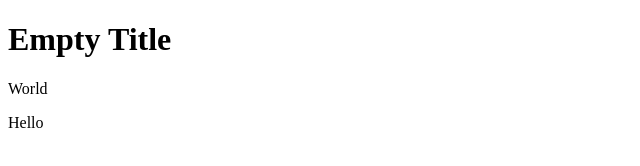
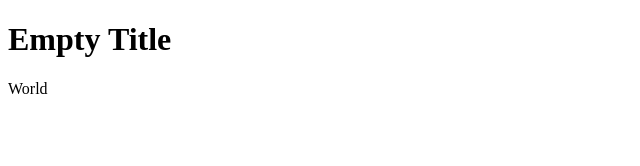
Before and after one commit to DevRomu/demo_repo, a plain HTML site: page index.html in a window 1280 px wide. Shown: the full height of the page, 0-640 px from the left. Drawn offline with Linux system fonts and the light colour scheme.

Commit message:
changes are made

```diff
--- a/index.html
+++ b/index.html
@@ -9,6 +9,5 @@
 <body>
     <h1>Empty Title</h1>
     <p>World</p>
-    <p>Hello</p>
 </body>
 </html>
```
